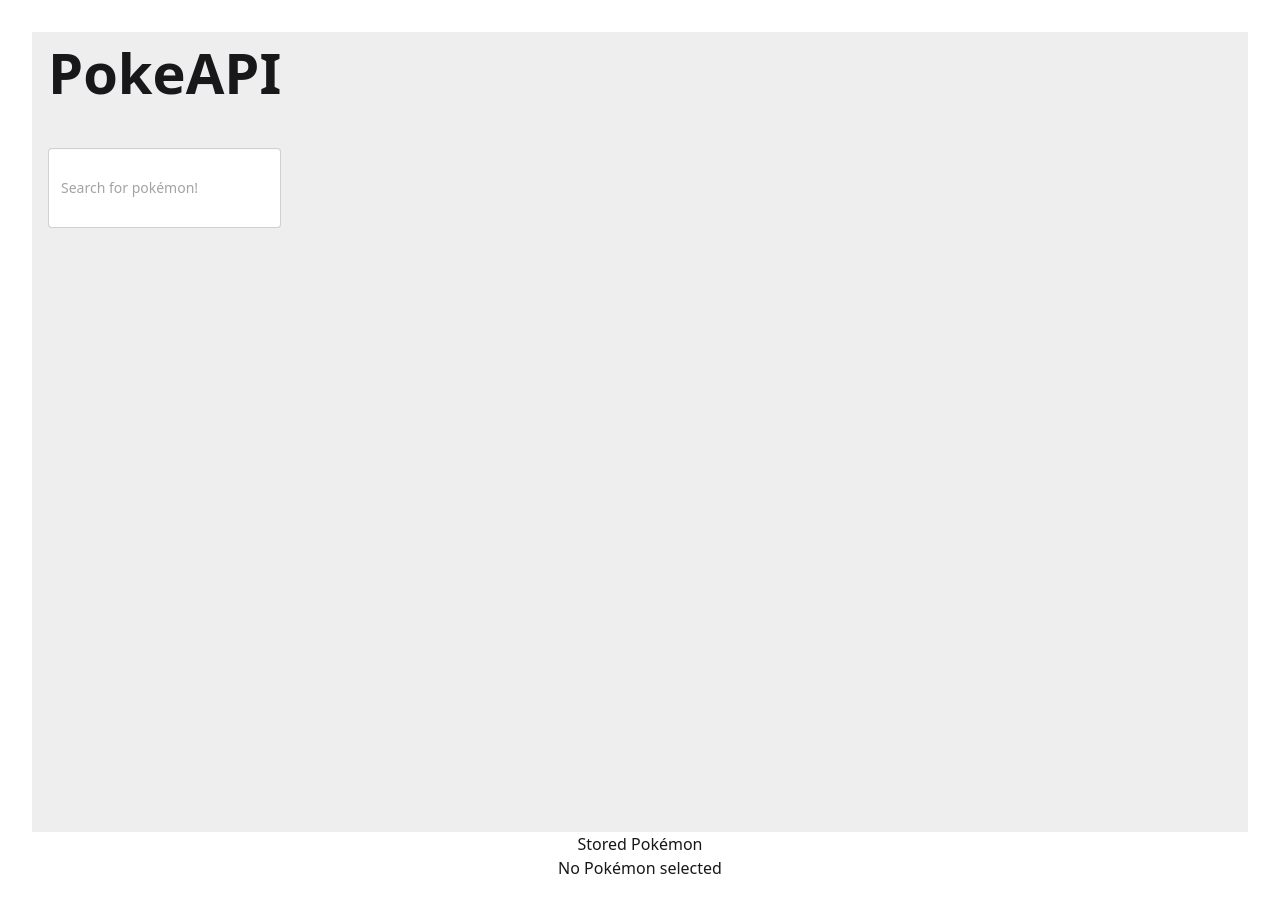
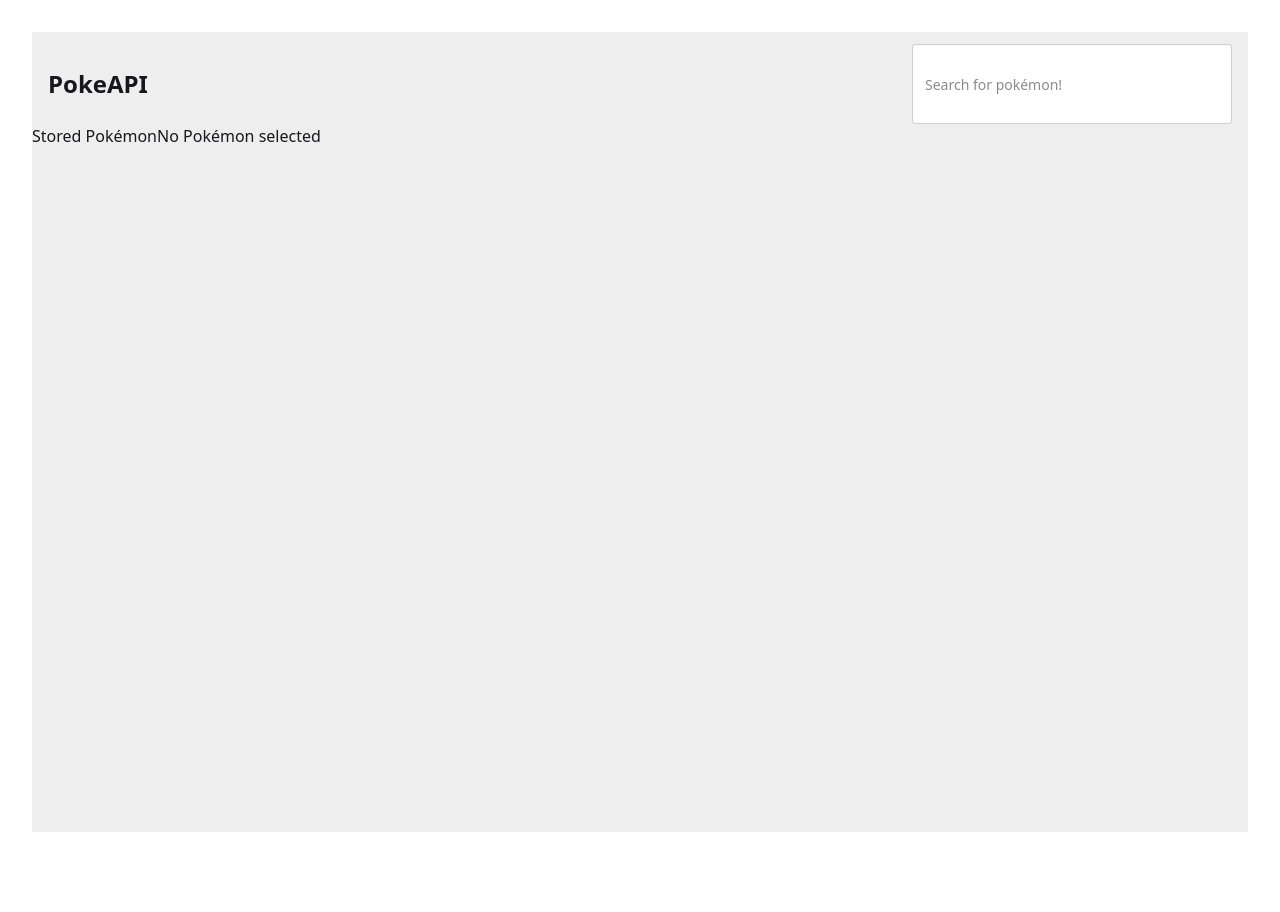
Before and after one commit to Ferresmash/PokeAPI-App, a React (Vite) app in the folder poke-app/: page / in a window 1280 px wide. Shown: the top 912 px of the page. After the commit the page ends 864 px from the top, so only its background shows below. Built offline with nearby package versions, Linux system fonts and the light colour scheme.

Commit message:
added so pokemon can be seen

```diff
--- a/poke-app/src/App.jsx
+++ b/poke-app/src/App.jsx
@@ -1,30 +1,32 @@
-import { useState } from 'react'
-import reactLogo from './assets/react.svg'
-import viteLogo from '/vite.svg'
-import './App.css'
+import { useState, useRef } from 'react';
+import './App.css';
 import Header from './header';
 import PokeStorage from './PokeStorage';
 import DetailsPanel from './DetailsPanel';
 
 function App() {
+    // Current Pokémon is both the latest searched Pokémon and the selected Pokémon
+    const [currPokemon, setCurrPokemon] = useState(null);
 
+    const handlePokemonSearch = (pokemon, addPokemon) => {
+        setCurrPokemon(pokemon);
+        addPokemon(pokemon); // Call addPokemon in PokeStorage
+    };
 
-//current pokemon is both, latest searched pokemon and selected pokemon
-const [currPokemon, setCurrPokemon] = useState(null);
+    return (
+        <>
+            <div className="max-h-screen h-screen flex flex-col bg-base-300 overflow-hidden">
+                <Header onPokemonSearch={handlePokemonSearch} />
+                <div className="flex flex-row">
+                <PokeStorage
+                    onPokemonSelect={(pokemon) => setCurrPokemon(pokemon)}
+                />
+                <DetailsPanel pokemon={currPokemon} />
+                </div>
 
-  return (
-    <>
-    		<div className="max-h-screen h-screen flex flex-col bg-base-300 overflow-hidden">
-        <Header/>
-        </div>
-
-        <PokeStorage onPokemonSelect={(pokemon) => setCurrPokemon(pokemon)} />
-        <DetailsPanel pokemon={currPokemon} />
-        <button onClick={() => getPokemon((count) => count + 1 )}/>
-
-
-    </>
-  )
+            </div>
+        </>
+    );
 }
 
-export default App
+export default App;
--- a/poke-app/src/DetailsPanel.jsx
+++ b/poke-app/src/DetailsPanel.jsx
@@ -19,7 +19,7 @@
             <p><strong>Weight:</strong> {pokemon.weight}</p>
             <p><strong>Type:</strong> {pokemon.types.map(t => t.type.name).join(', ')}</p>
 
-            <h3>Abilities</h3>
+            <h3><strong>Abilities</strong></h3>
             <ul>
                 {pokemon.abilities.map((ability, index) => (
                     <li key={index}>
--- a/poke-app/src/Header.jsx
+++ b/poke-app/src/Header.jsx
@@ -1,12 +1,34 @@
 import React from "react";
 
-const Header = () => {
+const Header = ( {onPokemonSearch} ) => {
+
+    const handleKeyPress = (event) => {
+        if (event.key === 'Enter') {
+            search();
+        }
+    }
+
+    const search = async() => {
+        const query = document.querySelector('.textarea').value;
+
+        try {
+            const response = await fetch(`https://pokeapi.co/api/v2/pokemon/${query}`);
+            if (!response.ok) {
+                throw new Error('Network response was not ok');
+            }
+            const pokemon = await response.json();
+            onPokemonSearch(pokemon);
+        }catch (error) {
+            console.error('Error fetching Pokémon:', error);
+        }
+    }
+
     return (
         <div className='bg-base-300 flex justify-between items-center p-4 pt-3 pb-0'>
-            <article class="prose lg:prose-xl">
-                <h1>PokeAPI</h1>
-                <input className='textarea' placeholder="Search for pokémon!" />
+            <article className="prose lg:prose-xl">
+            <h1 className="text-xl lg:text-2xl">PokeAPI</h1>
             </article>
+            <input className='textarea ml-4' placeholder="Search for pokémon!" onKeyUp={handleKeyPress} />
         </div>
     )
 };
--- a/poke-app/src/PokeStorage.jsx
+++ b/poke-app/src/PokeStorage.jsx
@@ -1,9 +1,13 @@
-import React, { useState } from 'react';
+import React, { useState, useImperativeHandle, forwardRef } from 'react';
 
-const PokeStorage = ({ onPokemonSelect}) => {
+const PokeStorage = forwardRef(({ onPokemonSelect }, ref) => {
     const [storedPokemon, setStoredPokemon] = useState([]);
 
     const addPokemon = (pokemon) => {
+
+        console.log('Adding Pokémon:', pokemon.name);
+        console.log('Stored Pokémon before:', storedPokemon);
+
         if (!storedPokemon.find((p) => p.name === pokemon.name)) {
             setStoredPokemon((prev) => [...prev, pokemon]);
         }
@@ -17,6 +21,11 @@
         onPokemonSelect(pokemon);
     };
 
+    // Expose the addPokemon function to the parent via ref
+    useImperativeHandle(ref, () => ({
+        addPokemon,
+    }));
+
     return (
         <div className="poke-storage">
             <h2>Stored Pokémon</h2>
@@ -24,7 +33,7 @@
                 {storedPokemon.map((pokemon) => (
                     <div key={pokemon.name} className="pokemon-item">
                         <img
-                            src={pokemon.icon}
+                            src={pokemon.sprites?.front_default}
                             alt={pokemon.name}
                             onClick={() => handlePokemonClick(pokemon)}
                         />
@@ -35,6 +44,6 @@
             </div>
         </div>
     );
-};
+});
 
 export default PokeStorage;
```
